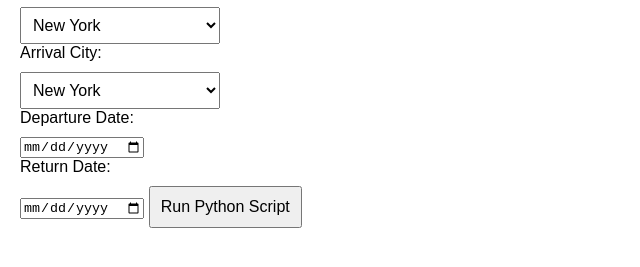
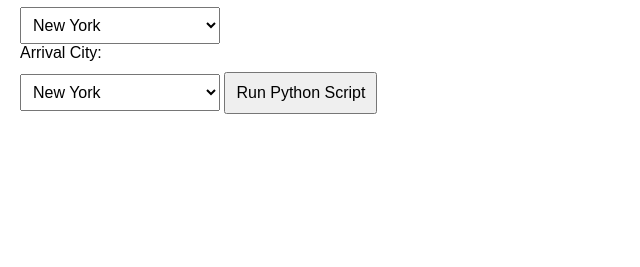
Before and after one commit to Bdkelly/swDev, a website: page static/index.html in a window 1280 px wide. Shown: the part 101-368 px from the top of the page, without its empty margins (0-640 px from the left). Drawn offline with Linux system fonts and the light colour scheme.

Commit message:
quick small

```diff
--- a/static/index.html
+++ b/static/index.html
@@ -26,12 +26,6 @@
                 <option value="Rome">Rome</option>
                 <!-- Add more cities as needed -->
             </select>
-
-            <label for="departureDate">Departure Date:</label>
-            <input type="date" id="departureDate" name="departureDate" required>
-
-            <label for="returnDate">Return Date:</label>
-            <input type="date" id="returnDate" name="returnDate" required>
             <button onclick="runPythonScript()">Run Python Script</button>
         </form>
         <div id="flightResults"></div>
```
